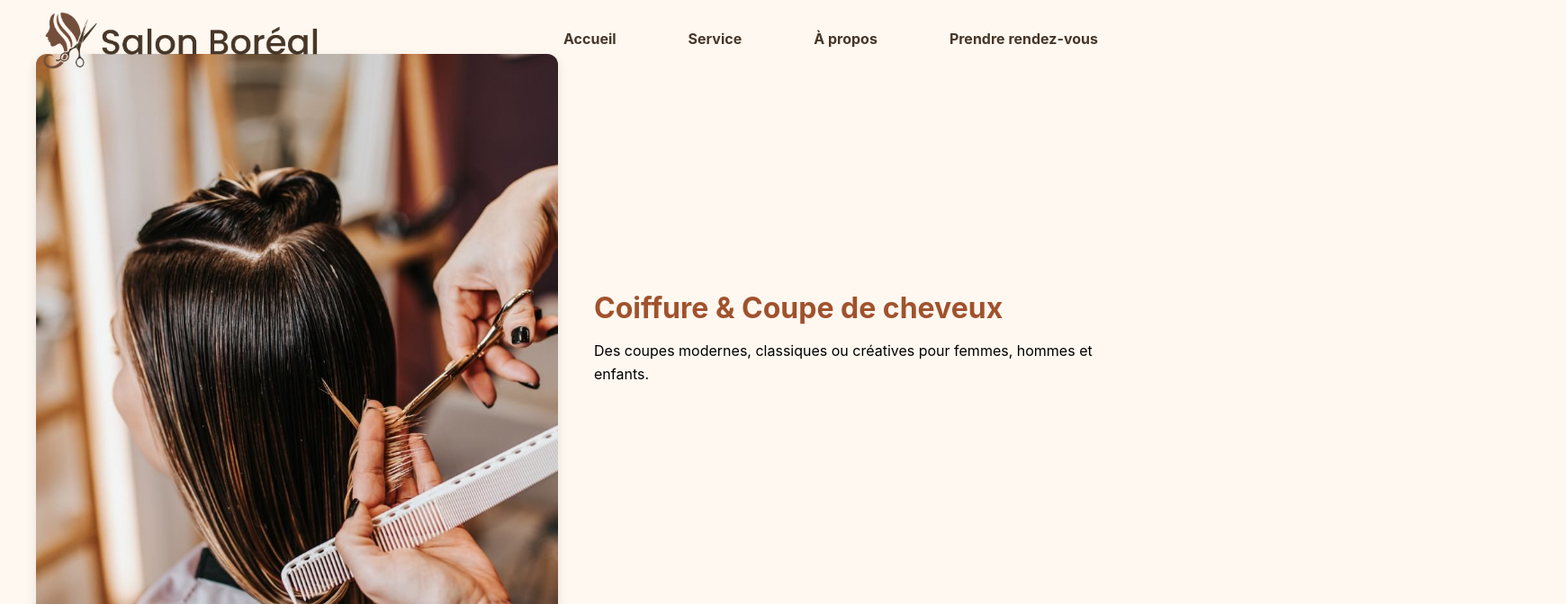
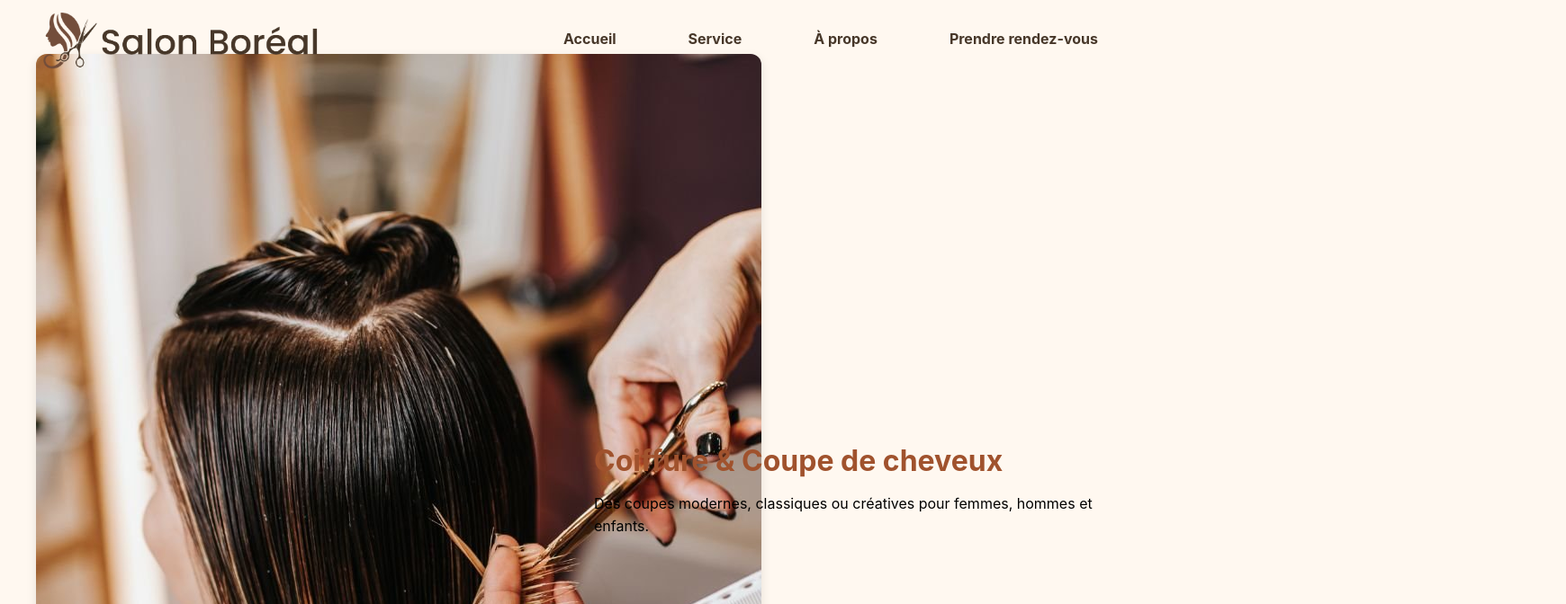
Before and after one commit to RayaneBGit/coupe-express-site-SEG3525, a React (Create React App) app: page /services in a window 1280 px wide. Shown: the top 672 px of the page at 90% size, 1740 px wide, since content can reach past the window. Built offline with nearby package versions, Linux system fonts and the light colour scheme.

Commit message:
page service img

```diff
--- a/src/pages/Services.module.css
+++ b/src/pages/Services.module.css
@@ -37,7 +37,8 @@
 }
 
 .serviceImg img {
-  width: 100%;
+  min-height: 400px;
+  min-width: 300px;
   height: auto;
   border-radius: 12px;
   box-shadow: 0 4px 12px rgba(0, 0, 0, 0.1);
```
